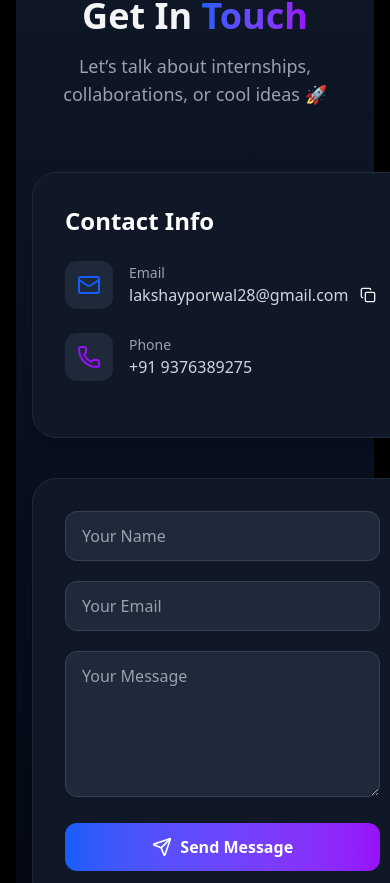
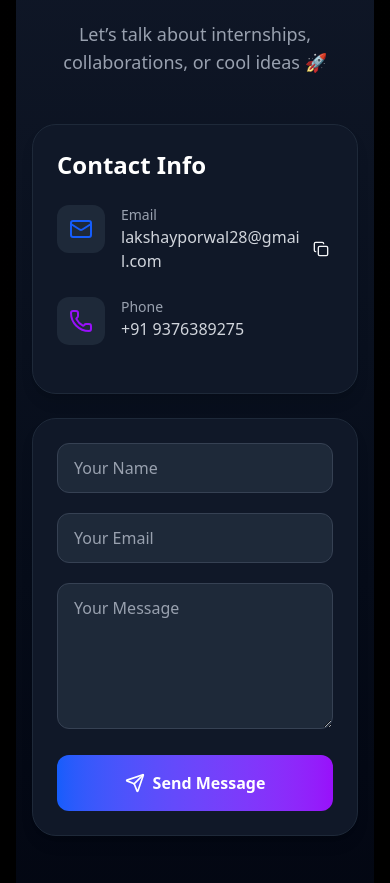
Before and after one commit to lakshay-porwal/lakshay-portfolio, a React (Vite) app: page / in a window 390 px wide. Shown: the part 7278-8161 px from the top of the page. Built offline with nearby package versions, Linux system fonts and the light colour scheme.

Commit message:
fix the mobile design

```diff
--- a/Components/Get_in_Touch.jsx
+++ b/Components/Get_in_Touch.jsx
@@ -91,7 +91,8 @@ const Contact = () => {
       id="contact"
       ref={ref}
       className={`
-        py-24 px-4 sm:px-6 lg:px-8
+        py-16 sm:py-20 lg:py-24
+        px-4 sm:px-6 lg:px-8
         bg-gradient-to-b from-gray-50 to-white
         dark:from-gray-900 dark:to-gray-950
         transition-all duration-700
@@ -101,7 +102,7 @@ const Contact = () => {
       <div className="max-w-5xl mx-auto">
 
         {/* HEADER */}
-        <div className="text-center mb-16">
+        <div className="text-center mb-12 sm:mb-16">
           <h2 className="text-4xl sm:text-5xl font-extrabold">
             Get In{" "}
             <span className="bg-gradient-to-r from-blue-600 to-purple-600 bg-clip-text text-transparent">
@@ -119,10 +120,10 @@ const Contact = () => {
           </div>
         )}
 
-        <div className="grid md:grid-cols-2 gap-10">
+        <div className="grid md:grid-cols-2 gap-6 sm:gap-8 lg:gap-10">
 
           {/* INFO CARD */}
-          <div className="p-8 rounded-3xl bg-white dark:bg-gray-900 border border-gray-200 dark:border-gray-800 shadow-lg">
+          <div className="p-6 sm:p-7 lg:p-8 rounded-3xl bg-white dark:bg-gray-900 border border-gray-200 dark:border-gray-800 shadow-lg">
             <h3 className="text-2xl font-semibold text-gray-900 dark:text-white mb-6">
               Contact Info
             </h3>
@@ -155,7 +156,7 @@ const Contact = () => {
           {/* FORM */}
           <form
             onSubmit={handleSubmit}
-            className="p-8 rounded-3xl bg-white dark:bg-gray-900 border border-gray-200 dark:border-gray-800 shadow-lg"
+            className="p-6 sm:p-7 lg:p-8 rounded-3xl bg-white dark:bg-gray-900 border border-gray-200 dark:border-gray-800 shadow-lg"
           >
             <div className="space-y-5">
               <Input
@@ -182,7 +183,7 @@ const Contact = () => {
                 type="submit"
                 disabled={loading}
                 className="
-                  w-full py-3 rounded-xl font-semibold text-white
+                  w-full py-4 sm:py-3 rounded-xl font-semibold text-white
                   bg-gradient-to-r from-blue-600 to-purple-600
                   flex items-center justify-center gap-2
                   hover:scale-105 transition-all
@@ -203,21 +204,22 @@ const Contact = () => {
 /* ===================== SUB COMPONENTS ===================== */
 
 const InfoRow = ({ icon, label, value, action }) => (
-  <div className="flex items-center gap-4 mb-6">
+  <div className="flex items-start sm:items-center gap-4 mb-6">
     <div className="p-3 rounded-xl bg-gray-100 dark:bg-gray-800">
       {icon}
     </div>
     <div className="flex-1">
       <p className="text-sm text-gray-500 dark:text-gray-400">{label}</p>
       <div className="flex items-center gap-2">
-        <p className="text-gray-700 dark:text-gray-300">{value}</p>
+        <p className="text-gray-700 dark:text-gray-300 break-all sm:break-normal">
+          {value}
+        </p>
         {action}
       </div>
     </div>
   </div>
 );
 
-/* 🔥 FIXED INPUT */
 const Input = ({ type = "text", placeholder, value, error, onChange }) => (
   <div>
     <input
@@ -229,13 +231,9 @@ const Input = ({ type = "text", placeholder, value, error, onChange }) => (
         w-full px-4 py-3 rounded-xl
         bg-gray-50 dark:bg-gray-800
         text-gray-900 dark:text-gray-100
-
         border border-gray-300 dark:border-gray-700
         focus:ring-2 focus:ring-blue-500 focus:outline-none
-
-        placeholder:text-gray-500
-        dark:placeholder:text-gray-400
-
+        placeholder:text-gray-500 dark:placeholder:text-gray-400
         transition-all
       "
     />
@@ -243,7 +241,6 @@ const Input = ({ type = "text", placeholder, value, error, onChange }) => (
   </div>
 );
 
-/* 🔥 FIXED TEXTAREA */
 const Textarea = ({ placeholder, value, error, onChange }) => (
   <div>
     <textarea
@@ -255,13 +252,9 @@ const Textarea = ({ placeholder, value, error, onChange }) => (
         w-full px-4 py-3 rounded-xl
         bg-gray-50 dark:bg-gray-800
         text-gray-900 dark:text-gray-100
-
         border border-gray-300 dark:border-gray-700
         focus:ring-2 focus:ring-blue-500 focus:outline-none
-
-        placeholder:text-gray-500
-        dark:placeholder:text-gray-400
-
+        placeholder:text-gray-500 dark:placeholder:text-gray-400
         transition-all
       "
     />
```
